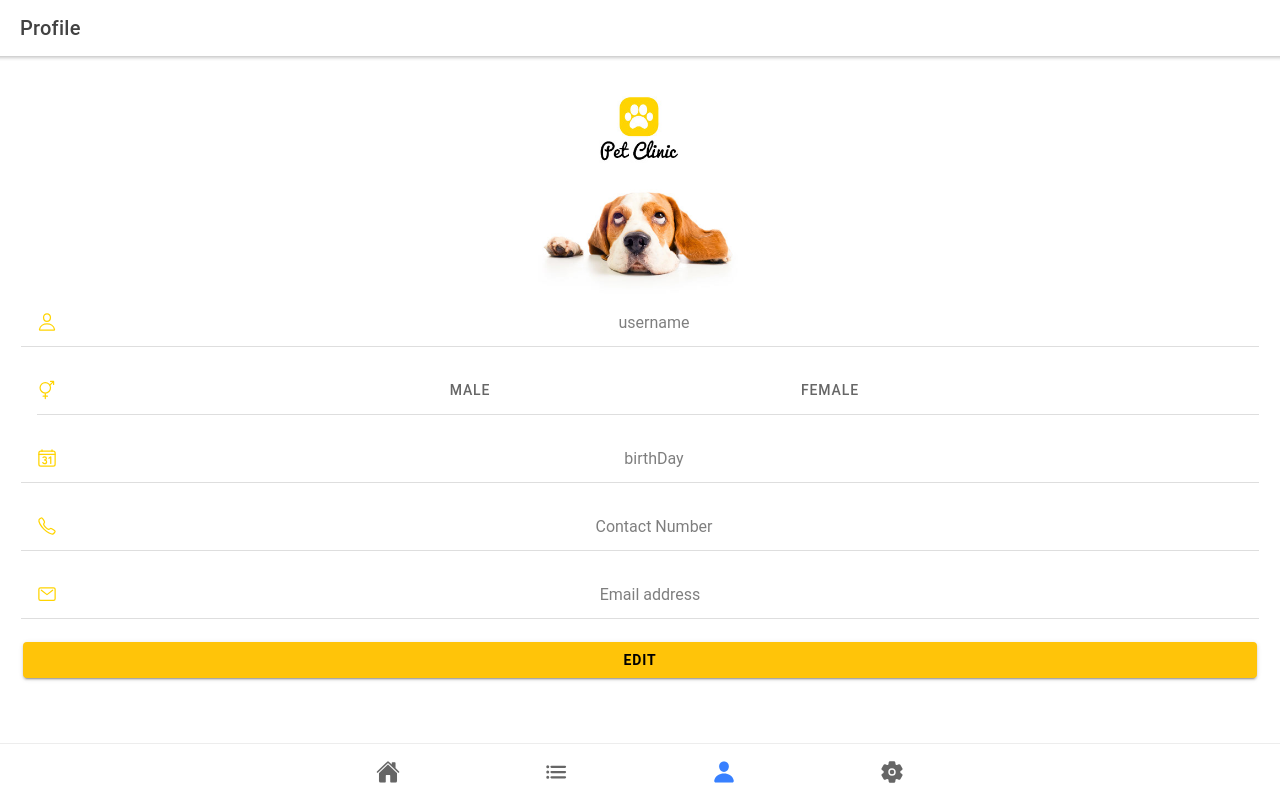
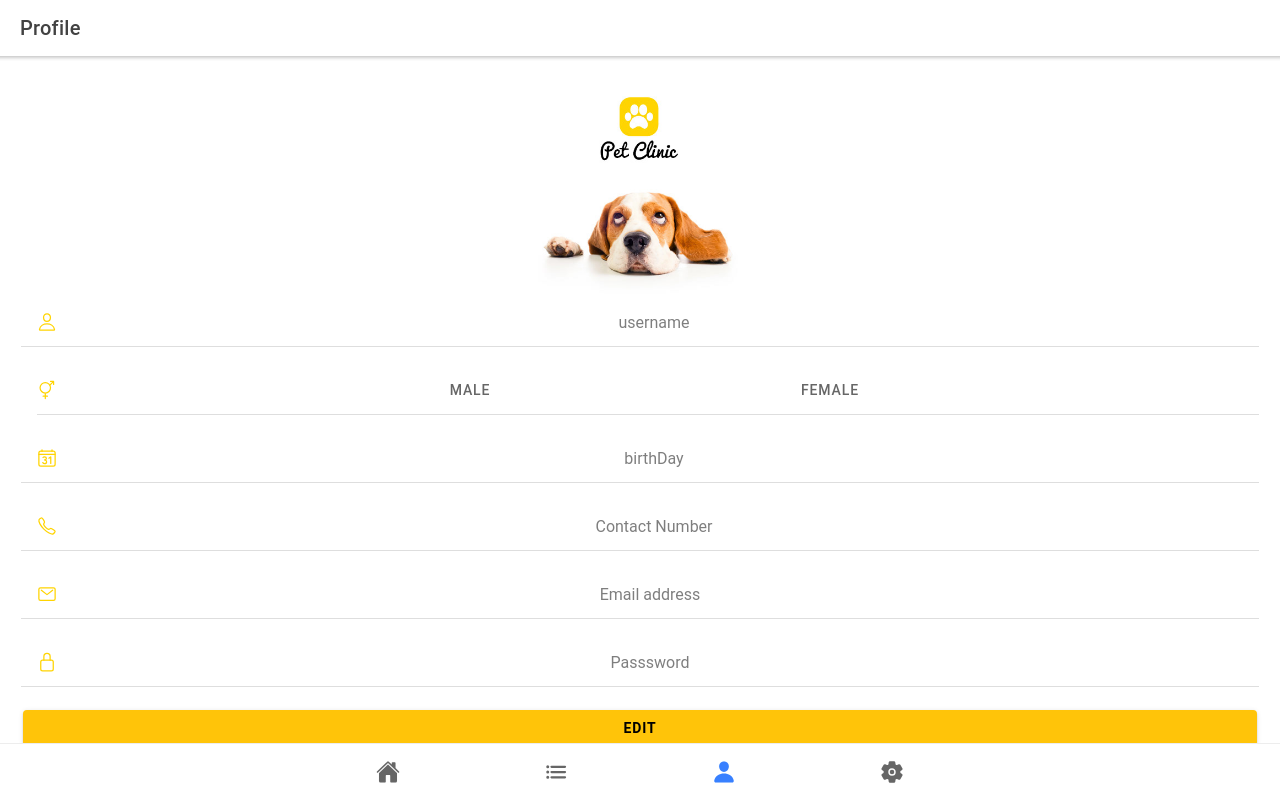
Before and after one commit to johnewong/CZ2006-Frontend, a React (Create React App) app: page /profile in a window 1280 px wide. Built offline with nearby package versions, Linux system fonts and the light colour scheme.

Commit message:
update profile

```diff
--- a/src/pages/Profile.tsx
+++ b/src/pages/Profile.tsx
@@ -68,7 +68,8 @@ const Profile: React.FC = () => {
   const [birthday, setBirthday] = useState<string>("");
   const [mobile, setMobile] = useState<string>("");
   const [emailAddress, setemailAddress]=useState<string>("");
-
+  const [password, setPassword] = useState<string>("");
+  const [userID, setuserID] = useState<string>("");
   const [profileItems, setItems] = useState([]);
   const [contactNumber, setContactNumber] = useState<string>("");
   // const [emailAddress, setEmailAddress] = useState<string>("");
@@ -90,6 +91,11 @@ const Profile: React.FC = () => {
     console.log(obj["userName"])
     setemailAddress(obj["emailAddress"])
     console.log(obj["emailAddress"])
+    setPassword(obj["password"])
+    console.log(obj["password"])
+    setuserID(obj["userID"])
+    console.log(obj["userID"])
+
 
 
     if (!userInfo) {
@@ -104,12 +110,14 @@ const Profile: React.FC = () => {
   const handleEdit = async () => {
     const EditData = {
       "userName": userName,
-      "birthdate": birthday,
+      "birthDate": birthday,
       "contactNumber": contactNumber,
       "emailAddress": emailAddress,
       "gender": gender,
       "icNumber": icNumber,
       "userType": userType,
+      "password": password,
+      "userID":userID
 
 
     };
@@ -138,17 +146,7 @@ const Profile: React.FC = () => {
 
 
 
-  // const currentUser = obj.userName;
-  // const currentBirthDate = obj.birthDate;
-  // const ContactNumber = obj.contactNumber;
-  // const CurrentEmail = obj.emailAddress;
 
-  //return currentUser;
-    //console.log("username is " +obj.userName);
-
-
-
-  // @ts-ignore
   return (
     <IonPage>
       <IonHeader>
@@ -184,10 +182,10 @@ const Profile: React.FC = () => {
               icon={maleFemaleOutline}
             />
             <IonSegment >
-              <IonSegmentButton  >
+              <IonSegmentButton defaultChecked={true} onClick = {() => setGender(false)} >
                 <IonLabel >Male</IonLabel>
               </IonSegmentButton>
-              <IonSegmentButton>
+              <IonSegmentButton onClick = {() => setGender(true)} >
                 <IonLabel>Female</IonLabel>
               </IonSegmentButton>
             </IonSegment>
@@ -241,6 +239,23 @@ const Profile: React.FC = () => {
           </IonCol>
 
           <IonCol>
+            <IonItem>
+              <IonIcon
+                  style={{ fontSize: "20px", color: "#ffd401" }}
+                  icon={lockClosedOutline}
+              />
+              <IonInput
+                  type="password"
+                  class = "ion-text-center"
+                  placeholder = "Passsword"
+                  value={password}
+                  onIonChange={(e) => setPassword(e.detail.value!)}
+              >
+              </IonInput>
+            </IonItem>
+          </IonCol>
+
+          <IonCol>
             <IonButton
                 //disabled={!handleEdit}
                 expand="block" size="default"
```
